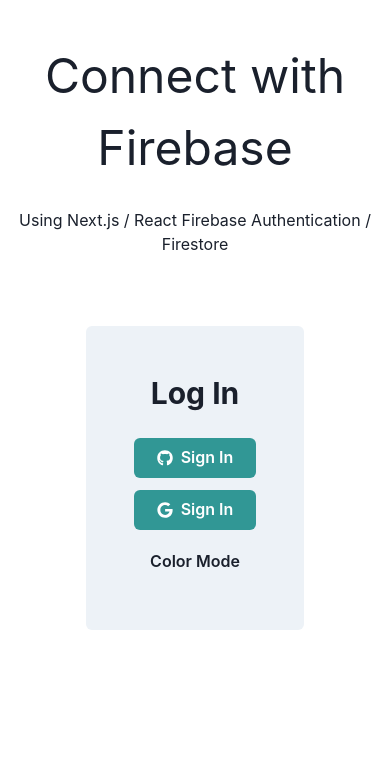
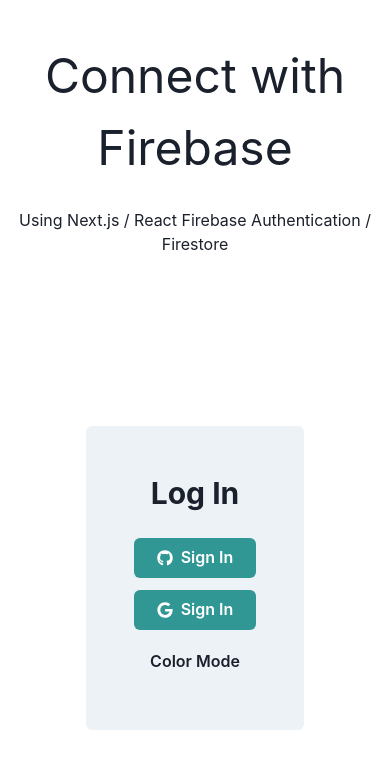
Before and after one commit to IvanMJs/imei, a Next.js app: page / in a window 390 px wide. Shown: the top 768 px of the page. Built offline with nearby package versions, Linux system fonts and the light colour scheme; no server answers.

Commit message:
Made Responsive

```diff
--- a/pages/index.js
+++ b/pages/index.js
@@ -20,7 +20,7 @@
       <TextHeader />
       <Flex height="100vh" alignItems="center" justify="center">
         <Flex
-          mt={-350}
+          mt={-100}
           direction="column"
           background={formBackground}
           p={12}
@@ -44,7 +44,7 @@
   ) : (
     <>
       <TextHeader />
-      <Flex mt={-200} height="100vh" alignItems="center" justify="center">
+      <Flex mt={-100} height="100vh" alignItems="center" justify="center">
         <Flex direction="column" background={formBackground} p={12} rounded={6}>
           <Heading align="center" mb={6}>
             Log In
```
